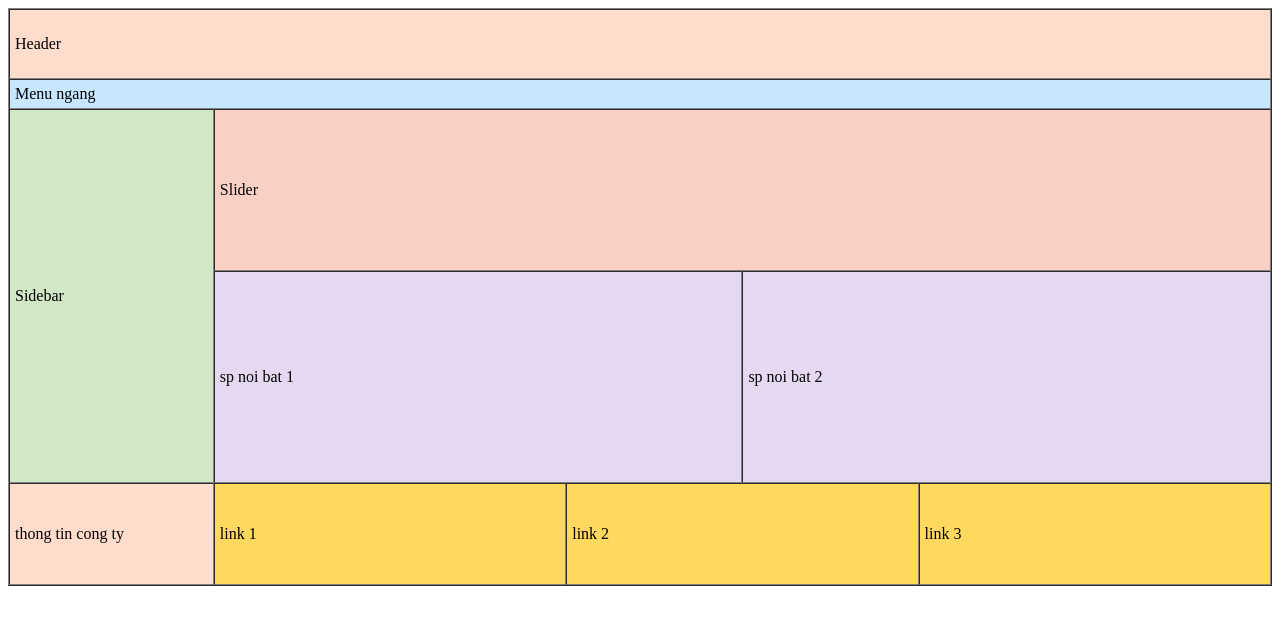
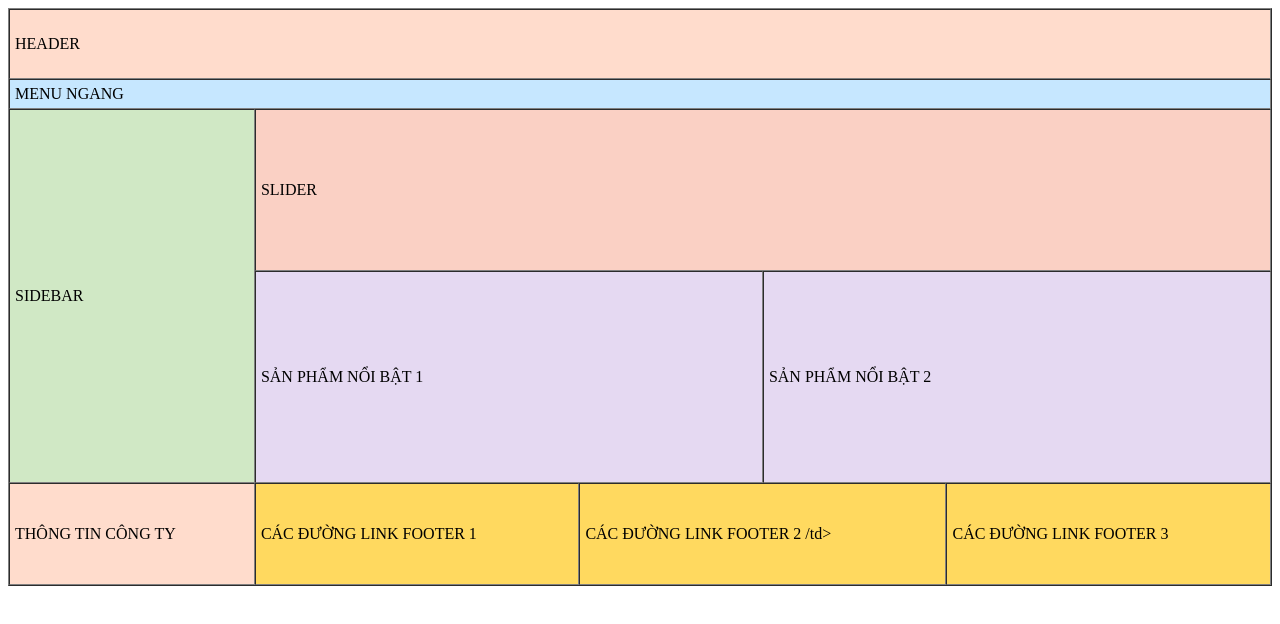
Before and after one commit to NgocTrangMochies/ThietKeWeb-T2-b2, a plain HTML site: page index.html in a window 1280 px wide. Drawn offline with Linux system fonts and the light colour scheme.

Commit message:
Update index.html

```diff
--- a/index.html
+++ b/index.html
@@ -8,24 +8,24 @@
 <body>
     <table border cellspacing="0" cellpadding="5" width="100%" height="100%" >
         <tr height="70px" >
-            <td colspan="8" style="background-color:#FFDCCC">Header </td>
+            <td colspan="8" style="background-color:#FFDCCC">HEADER </td>
         </tr>
         <tr >
-            <td colspan="8" style="background-color:#C6E7FF">Menu ngang </td>
+            <td colspan="8" style="background-color:#C6E7FF">MENU NGANG </td>
         </tr>
         <tr>
-            <td rowspan="2" style="background-color:#D0E8C5"> Sidebar </td>
-            <td colspan="6" height="150px" style="background-color:#FAD0C4">Slider </td>
+            <td rowspan="2" style="background-color:#D0E8C5"> SIDEBAR </td>
+            <td colspan="6" height="150px" style="background-color:#FAD0C4">SLIDER </td>
         </tr>
         <tr style="background-color:#E5D9F2">
-            <td colspan="3" width="300px" height="200px"> sp noi bat 1</td>
-            <td colspan="3" width="300px" height="200px"> sp noi bat 2</td>
+            <td colspan="3" width="300px" height="200px"> SẢN PHẨM NỔI BẬT 1 </td>
+            <td colspan="3" width="300px" height="200px"> SẢN PHẨM NỔI BẬT 2 </td>
         </tr>
         <tr>
-            <td height="90px" style="background-color:#FFDCCC">thong tin cong ty</td>
-            <td colspan="2" height="90px" style="background-color:#FFD95F">link 1</td>
-            <td colspan="2" height="90px" style="background-color:#FFD95F">link 2</td>
-            <td colspan="2" height="90px" style="background-color:#FFD95F">link 3</td>
+            <td height="90px" style="background-color:#FFDCCC"> THÔNG TIN CÔNG TY </td>
+            <td colspan="2" height="90px" style="background-color:#FFD95F"> CÁC ĐƯỜNG LINK FOOTER 1 </td>
+            <td colspan="2" height="90px" style="background-color:#FFD95F"> CÁC ĐƯỜNG LINK FOOTER 2 /td>
+            <td colspan="2" height="90px" style="background-color:#FFD95F"> CÁC ĐƯỜNG LINK FOOTER 3 </td>
         </tr>
     </table>
 </body>
```
